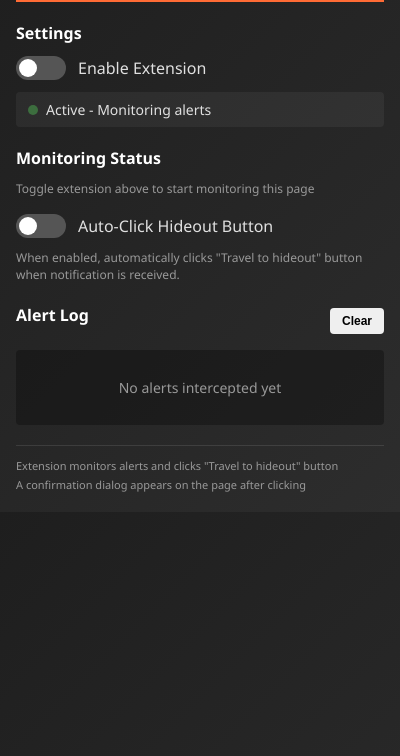
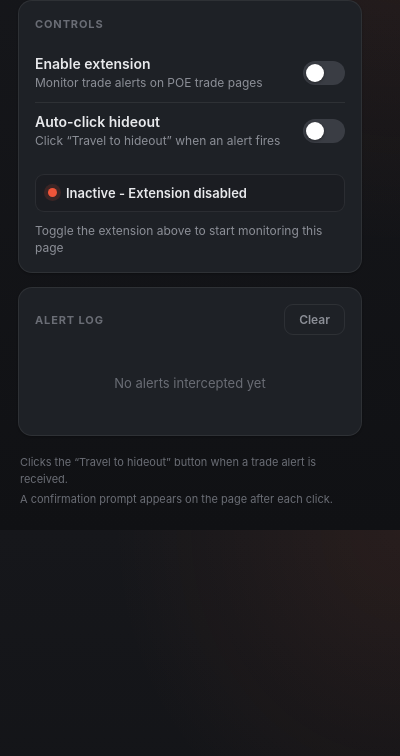
Before and after one commit to dno-ontwikkeling/poe-live-trade-extension, a browser extension: page popup.html in a window 400 px wide. Shown: the part 88-844 px from the top of the page. Drawn offline with Linux system fonts and the light colour scheme.

Commit message:
feat: modernize popup UI
Redesign the popup with design tokens, card-based sections, refined toggle
rows with descriptions, a status pill with a glowing indicator, softer
tinted log badges, and accessible focus states. Keeps the POE dark/orange
identity and all element IDs/classes popup.js relies on.

Adds dev helpers: scripts/launch.js (headed browser with the extension
loaded) and scripts/screenshot-popup.js (popup visual preview).

```diff
--- a/popup.css
+++ b/popup.css
@@ -1,4 +1,22 @@
 /* Popup Styles */
+:root {
+  --bg: #131417;
+  --bg-elevated: #1b1d22;
+  --card: #1e2126;
+  --card-border: rgba(255, 255, 255, 0.07);
+  --text: #e8e9ec;
+  --text-muted: #8c8f97;
+  --text-faint: #6a6d75;
+  --accent: #ff6b35;
+  --accent-soft: rgba(255, 107, 53, 0.14);
+  --on: #22c55e;
+  --on-track: rgba(34, 197, 94, 0.9);
+  --off-track: #3a3d44;
+  --radius: 14px;
+  --radius-sm: 9px;
+  --font: -apple-system, BlinkMacSystemFont, 'Segoe UI', Roboto, sans-serif;
+}
+
 * {
   margin: 0;
   padding: 0;
@@ -6,78 +24,126 @@
 }
 
 body {
-  width: 400px;
-  min-height: 580px;
-  font-family: 'Segoe UI', Tahoma, Geneva, Verdana, sans-serif;
-  background: linear-gradient(135deg, #1e1e1e 0%, #2d2d2d 100%);
-  color: #e0e0e0;
+  width: 380px;
+  min-height: 560px;
+  font-family: var(--font);
+  color: var(--text);
+  background:
+    radial-gradient(120% 90% at 100% 0%, rgba(255, 107, 53, 0.08), transparent 60%),
+    linear-gradient(180deg, #16171b 0%, #101114 100%);
+  -webkit-font-smoothing: antialiased;
 }
 
 .container {
-  padding: 16px;
+  padding: 18px;
 }
 
+/* Header */
 header {
   display: flex;
   align-items: center;
-  gap: 16px;
-  margin-bottom: 20px;
-  padding-bottom: 16px;
-  border-bottom: 2px solid #ff6b35;
+  gap: 14px;
+  margin-bottom: 18px;
 }
 
 .header-logo {
-  width: 75px;
-  height: auto;
+  width: 52px;
+  height: 52px;
+  object-fit: contain;
+  border-radius: 12px;
+  background: var(--accent-soft);
+  padding: 6px;
   flex-shrink: 0;
 }
 
-.header-title {
-  color: #ff6b35;
-  font-size: 18px;
-  margin: 0;
-  flex: 1;
+.header-text {
+  display: flex;
+  flex-direction: column;
+  gap: 2px;
 }
 
-h1 {
-  color: #ff6b35;
-  font-size: 24px;
-  margin-bottom: 4px;
+.header-title {
+  font-size: 18px;
+  font-weight: 700;
+  letter-spacing: -0.01em;
+  color: var(--text);
 }
 
-.subtitle {
-  color: #999;
+.header-subtitle {
   font-size: 12px;
+  color: var(--accent);
+  font-weight: 600;
+  letter-spacing: 0.02em;
 }
 
-h2 {
-  color: #ffffff;
-  font-size: 16px;
+/* Cards */
+.card {
+  background: var(--card);
+  border: 1px solid var(--card-border);
+  border-radius: var(--radius);
+  padding: 16px;
+  margin-bottom: 14px;
+  box-shadow: 0 1px 2px rgba(0, 0, 0, 0.25);
+}
+
+.card-title,
+.card-title-row .card-title {
+  font-size: 11px;
+  font-weight: 700;
+  text-transform: uppercase;
+  letter-spacing: 0.08em;
+  color: var(--text-faint);
+  margin-bottom: 14px;
+  display: block;
+}
+
+.card-title-row {
+  display: flex;
+  align-items: center;
+  justify-content: space-between;
   margin-bottom: 12px;
 }
 
-/* Settings Section */
-.settings {
-  margin-bottom: 20px;
+.card-title-row .card-title {
+  margin-bottom: 0;
 }
 
-.setting-item {
+/* Toggle rows */
+.row {
   display: flex;
   align-items: center;
-  gap: 12px;
-  margin-bottom: 12px;
+  justify-content: space-between;
+  gap: 14px;
+  padding: 10px 0;
 }
 
-.setting-item label {
-  cursor: pointer;
-  user-select: none;
+.row + .row {
+  border-top: 1px solid var(--card-border);
+}
+
+.row-text {
+  display: flex;
+  flex-direction: column;
+  gap: 3px;
+}
+
+.row-label {
+  font-size: 14px;
+  font-weight: 600;
+  color: var(--text);
+}
+
+.row-desc {
+  font-size: 12px;
+  color: var(--text-muted);
+  line-height: 1.4;
 }
 
 /* Toggle Switch */
 .switch {
   position: relative;
   display: inline-block;
-  width: 50px;
+  width: 42px;
   height: 24px;
   flex-shrink: 0;
 }
@@ -91,13 +157,10 @@ h2 {
 .slider {
   position: absolute;
   cursor: pointer;
-  top: 0;
-  left: 0;
-  right: 0;
-  bottom: 0;
-  background-color: #555;
-  transition: 0.3s;
-  border-radius: 24px;
+  inset: 0;
+  background-color: var(--off-track);
+  transition: background-color 0.25s ease;
+  border-radius: 999px;
 }
 
 .slider:before {
@@ -106,251 +169,228 @@ h2 {
   height: 18px;
   width: 18px;
   left: 3px;
-  bottom: 3px;
-  background-color: white;
-  transition: 0.3s;
+  top: 3px;
+  background-color: #fff;
+  transition: transform 0.25s cubic-bezier(0.4, 0, 0.2, 1);
   border-radius: 50%;
+  box-shadow: 0 1px 3px rgba(0, 0, 0, 0.4);
 }
 
 input:checked + .slider {
-  background-color: #4caf50;
+  background-color: var(--on-track);
 }
 
 input:checked + .slider:before {
-  transform: translateX(26px);
+  transform: translateX(18px);
+}
+
+.switch input:focus-visible + .slider {
+  outline: 2px solid var(--accent);
+  outline-offset: 2px;
 }
 
 /* Status */
 .status {
   display: flex;
   align-items: center;
-  gap: 8px;
-  padding: 8px 12px;
-  background: rgba(255, 255, 255, 0.05);
-  border-radius: 4px;
-  font-size: 14px;
+  gap: 9px;
+  padding: 10px 12px;
+  margin-top: 14px;
+  background: var(--bg-elevated);
+  border: 1px solid var(--card-border);
+  border-radius: var(--radius-sm);
+  font-size: 13px;
+  font-weight: 600;
 }
 
 .status-indicator {
-  width: 10px;
-  height: 10px;
+  width: 9px;
+  height: 9px;
   border-radius: 50%;
+  flex-shrink: 0;
+}
+
+.status-indicator.active {
+  background-color: var(--on);
+  box-shadow: 0 0 0 4px rgba(34, 197, 94, 0.18);
   animation: pulse 2s infinite;
 }
 
-.status-indicator.active {
-  background-color: #4caf50;
-}
-
 .status-indicator.inactive {
-  background-color: #f44336;
-  animation: none;
+  background-color: #f0553a;
+  box-shadow: 0 0 0 4px rgba(240, 85, 58, 0.15);
 }
 
 @keyframes pulse {
   0%,
   100% {
-    opacity: 1;
+    box-shadow: 0 0 0 4px rgba(34, 197, 94, 0.18);
   }
   50% {
-    opacity: 0.5;
+    box-shadow: 0 0 0 7px rgba(34, 197, 94, 0.05);
   }
 }
 
-/* Controls Section */
-.controls {
-  margin-bottom: 20px;
+.status-hint {
+  font-size: 12px;
+  color: var(--text-muted);
+  margin-top: 10px;
+  line-height: 1.45;
 }
 
-.control-info {
+/* Buttons */
+.btn {
+  padding: 7px 14px;
+  border: 1px solid transparent;
+  border-radius: var(--radius-sm);
+  cursor: pointer;
   font-size: 12px;
-  color: #999;
-  margin-top: 8px;
-  line-height: 1.4;
-}
-
-.btn {
-  padding: 10px 16px;
-  border: none;
-  border-radius: 4px;
-  cursor: pointer;
-  font-size: 14px;
   font-weight: 600;
-  transition: all 0.2s;
-  text-align: center;
-}
-
-.btn:hover {
-  transform: translateY(-1px);
-  box-shadow: 0 2px 8px rgba(0, 0, 0, 0.3);
+  font-family: inherit;
+  transition: background 0.18s, border-color 0.18s, transform 0.1s;
 }
 
 .btn:active {
-  transform: translateY(0);
+  transform: scale(0.97);
 }
 
-.btn-primary {
-  background: #4caf50;
-  color: white;
+.btn-ghost {
+  background: transparent;
+  color: var(--text-muted);
+  border-color: var(--card-border);
 }
 
-.btn-primary:hover {
-  background: #45a049;
+.btn-ghost:hover {
+  background: var(--bg-elevated);
+  color: var(--text);
+  border-color: rgba(255, 255, 255, 0.16);
 }
 
-.btn-secondary {
-  background: #f44336;
-  color: white;
-}
-
-.btn-secondary:hover {
-  background: #da190b;
-}
-
-.btn-small {
-  padding: 6px 12px;
-  font-size: 12px;
-}
-
-/* Debug Section */
-.debug {
-  margin-bottom: 20px;
-}
-
-.debug-header {
+/* Alert log */
+.alert-log {
+  max-height: 220px;
+  overflow-y: auto;
   display: flex;
-  justify-content: space-between;
-  align-items: center;
-  margin-bottom: 12px;
-}
-
-.alert-log {
-  max-height: 250px;
-  overflow-y: auto;
-  background: rgba(0, 0, 0, 0.3);
-  border-radius: 4px;
-  padding: 8px;
+  flex-direction: column;
+  gap: 8px;
 }
 
 .alert-log::-webkit-scrollbar {
-  width: 8px;
-}
-
-.alert-log::-webkit-scrollbar-track {
-  background: rgba(255, 255, 255, 0.05);
-  border-radius: 4px;
+  width: 6px;
 }
 
 .alert-log::-webkit-scrollbar-thumb {
-  background: rgba(255, 255, 255, 0.2);
-  border-radius: 4px;
+  background: rgba(255, 255, 255, 0.14);
+  border-radius: 999px;
 }
 
 .alert-log::-webkit-scrollbar-thumb:hover {
-  background: rgba(255, 255, 255, 0.3);
+  background: rgba(255, 255, 255, 0.24);
 }
 
 .empty-state {
-  color: #999;
+  color: var(--text-faint);
   text-align: center;
-  padding: 20px;
-  font-size: 14px;
+  padding: 28px 12px;
+  font-size: 13px;
 }
 
 .alert-item {
-  background: rgba(255, 255, 255, 0.05);
-  padding: 8px;
-  margin-bottom: 8px;
-  border-radius: 4px;
-  border-left: 3px solid #ff6b35;
+  background: var(--bg-elevated);
+  padding: 10px 12px;
+  border-radius: var(--radius-sm);
+  border-left: 3px solid var(--accent);
 }
 
 .alert-header {
   display: flex;
   justify-content: space-between;
   align-items: center;
-  margin-bottom: 4px;
+  margin-bottom: 5px;
+  gap: 8px;
 }
 
 .alert-time {
   font-size: 11px;
-  color: #999;
+  color: var(--text-faint);
+  font-variant-numeric: tabular-nums;
 }
 
 .alert-message {
   font-size: 13px;
-  color: #e0e0e0;
+  color: var(--text);
   word-wrap: break-word;
+  line-height: 1.4;
 }
 
 .badge {
   display: inline-block;
-  padding: 2px 8px;
-  border-radius: 12px;
+  padding: 3px 9px;
+  border-radius: 999px;
   font-size: 10px;
-  font-weight: 600;
+  font-weight: 700;
   text-transform: uppercase;
+  letter-spacing: 0.03em;
+  white-space: nowrap;
 }
 
 .badge-info {
-  background: #2196f3;
-  color: white;
+  background: rgba(56, 139, 253, 0.16);
+  color: #6cb6ff;
 }
 
 .badge-success {
-  background: #4caf50;
-  color: white;
+  background: rgba(34, 197, 94, 0.16);
+  color: #4ade80;
 }
 
 .badge-warning {
-  background: #ff9800;
-  color: white;
+  background: rgba(255, 152, 0, 0.16);
+  color: #ffb74d;
 }
 
 /* Footer */
 footer {
-  border-top: 1px solid rgba(255, 255, 255, 0.1);
-  padding-top: 12px;
+  padding: 4px 2px 0;
 }
 
 .info {
   font-size: 11px;
-  color: #999;
+  color: var(--text-faint);
   margin-bottom: 4px;
-  line-height: 1.4;
+  line-height: 1.5;
 }
 
-/* Notifications */
+/* Toast notifications */
 .notification {
   position: fixed;
-  top: 16px;
-  right: 16px;
-  padding: 12px 16px;
-  border-radius: 4px;
-  font-size: 14px;
+  top: 14px;
+  left: 50%;
+  padding: 10px 18px;
+  border-radius: 999px;
+  font-size: 13px;
   font-weight: 600;
   opacity: 0;
-  transform: translateY(-20px);
-  transition: all 0.3s;
+  transform: translate(-50%, -16px);
+  transition: all 0.28s cubic-bezier(0.4, 0, 0.2, 1);
   z-index: 1000;
+  box-shadow: 0 8px 24px rgba(0, 0, 0, 0.4);
+  color: #fff;
 }
 
 .notification.show {
   opacity: 1;
-  transform: translateY(0);
+  transform: translate(-50%, 0);
 }
 
 .notification-success {
-  background: #4caf50;
-  color: white;
+  background: #1f9d55;
 }
 
 .notification-warning {
-  background: #ff9800;
-  color: white;
+  background: #d97706;
 }
 
 .notification-info {
-  background: #2196f3;
-  color: white;
+  background: #2563eb;
 }
--- a/popup.html
+++ b/popup.html
@@ -10,49 +10,50 @@
     <div class="container">
       <header>
         <img src="PoeLogo.png" alt="POE Trade" class="header-logo" />
-        <h1 class="header-title">Auto-Clicker for Hideout Button</h1>
+        <div class="header-text">
+          <h1 class="header-title">Hideout Auto-Clicker</h1>
+          <p class="header-subtitle">Path of Exile trade alerts</p>
+        </div>
       </header>
 
-      <section class="settings">
-        <h2>Settings</h2>
-        <div class="setting-item">
+      <section class="card">
+        <div class="card-title">Controls</div>
+
+        <div class="row">
+          <div class="row-text">
+            <span class="row-label">Enable extension</span>
+            <span class="row-desc">Monitor trade alerts on POE trade pages</span>
+          </div>
           <label class="switch">
             <input type="checkbox" id="enableExtension" />
             <span class="slider"></span>
           </label>
-          <label for="enableExtension">Enable Extension</label>
         </div>
+
+        <div class="row">
+          <div class="row-text">
+            <span class="row-label">Auto-click hideout</span>
+            <span class="row-desc">Click “Travel to hideout” when an alert fires</span>
+          </div>
+          <label class="switch">
+            <input type="checkbox" id="autoClickToggle" />
+            <span class="slider"></span>
+          </label>
+        </div>
+
         <div class="status" id="status">
-          <span class="status-indicator active"></span>
-          <span id="statusText">Active - Monitoring alerts</span>
+          <span class="status-indicator inactive"></span>
+          <span id="statusText">Inactive - Extension disabled</span>
         </div>
+        <p class="status-hint" id="monitoringStatus">
+          Toggle the extension above to start monitoring this page
+        </p>
       </section>
 
-      <section class="controls">
-        <h2>Monitoring Status</h2>
-        <p class="control-info" id="monitoringStatus">
-          Toggle extension above to start monitoring this page
-        </p>
-
-        <div style="margin-top: 16px">
-          <div class="setting-item">
-            <label class="switch">
-              <input type="checkbox" id="autoClickToggle" />
-              <span class="slider"></span>
-            </label>
-            <label for="autoClickToggle">Auto-Click Hideout Button</label>
-          </div>
-          <p class="control-info">
-            When enabled, automatically clicks "Travel to hideout" button when
-            notification is received.
-          </p>
-        </div>
-      </section>
-
-      <section class="debug">
-        <div class="debug-header">
-          <h2>Alert Log</h2>
-          <button id="clearLog" class="btn btn-small">Clear</button>
+      <section class="card">
+        <div class="card-title-row">
+          <span class="card-title">Alert log</span>
+          <button id="clearLog" class="btn btn-ghost">Clear</button>
         </div>
         <div id="alertLog" class="alert-log">
           <p class="empty-state">No alerts intercepted yet</p>
@@ -61,11 +62,9 @@
 
       <footer>
         <p class="info">
-          Extension monitors alerts and clicks "Travel to hideout" button
+          Clicks the “Travel to hideout” button when a trade alert is received.
         </p>
-        <p class="info">
-          A confirmation dialog appears on the page after clicking
-        </p>
+        <p class="info">A confirmation prompt appears on the page after each click.</p>
       </footer>
     </div>
 
```
Also changed, not shown: scripts/launch.js (added, +67 -0 lines), scripts/screenshot-popup.js (added, +60 -0 lines), 1 other file.
